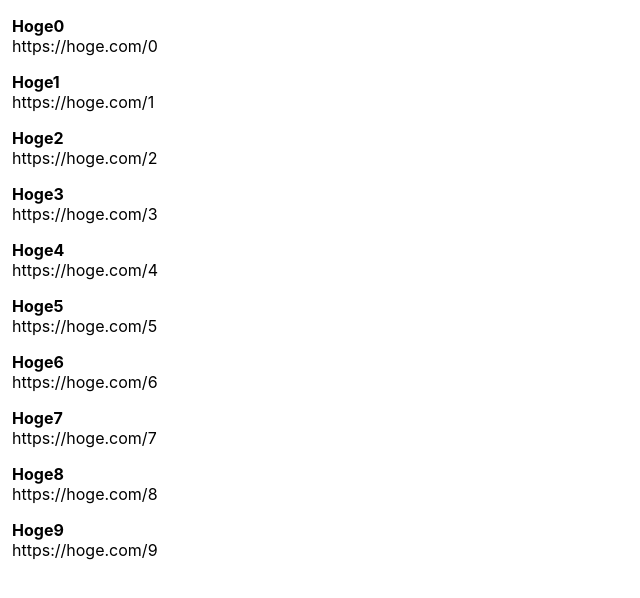
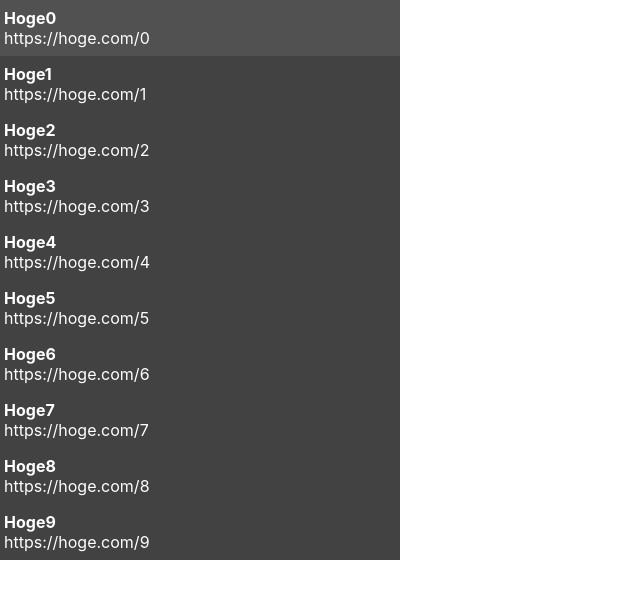
Before and after one commit to shtwangy/chrome-tab-manager, a React (Create React App) app: page / in a window 1280 px wide. Shown: the top 598 px of the page, without its empty margins (0-640 px from the left). Built offline with nearby package versions, Linux system fonts and the light colour scheme; no server answers.

Commit message:
fix(src/App): adjust style
Issues #2

```diff
--- a/src/App.css
+++ b/src/App.css
@@ -1,4 +1,3 @@
 .app {
   width: 400px;
-  padding: 8px;
 }
--- a/src/App.tsx
+++ b/src/App.tsx
@@ -1,7 +1,7 @@
 import {useState, useEffect} from "react";
 import './App.css';
 import {Page} from "./types/Page";
-import {PageListItem} from "./components";
+import {PageList} from "./components";
 import mockPages from "./mock/mock";
 
 const App = () => {
@@ -14,11 +14,7 @@ const App = () => {
     }, []);
     return (
         <div className="app">
-            {pages.length > 0 && (
-                pages.map((page) => (
-                    <PageListItem page={page} />
-                ))
-            )}
+            <PageList pages={pages} />
         </div>
     );
 }
```
